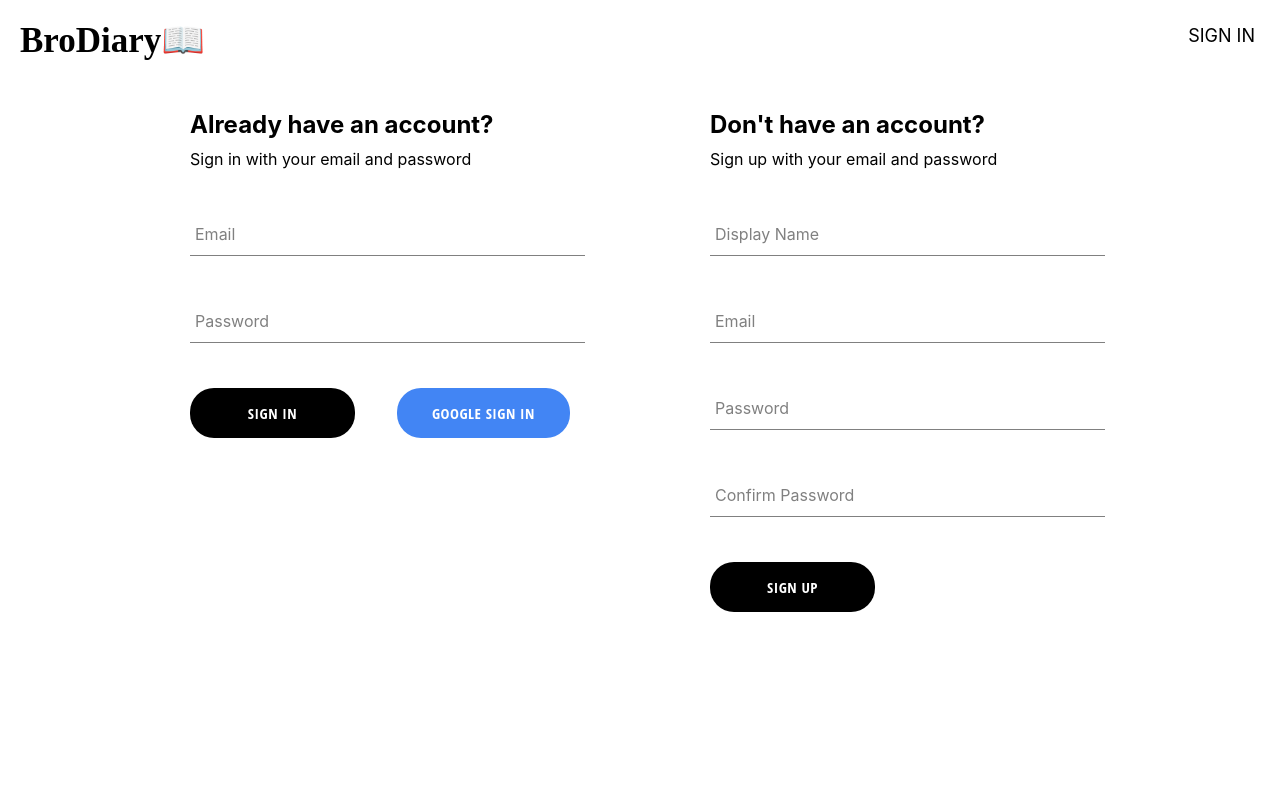
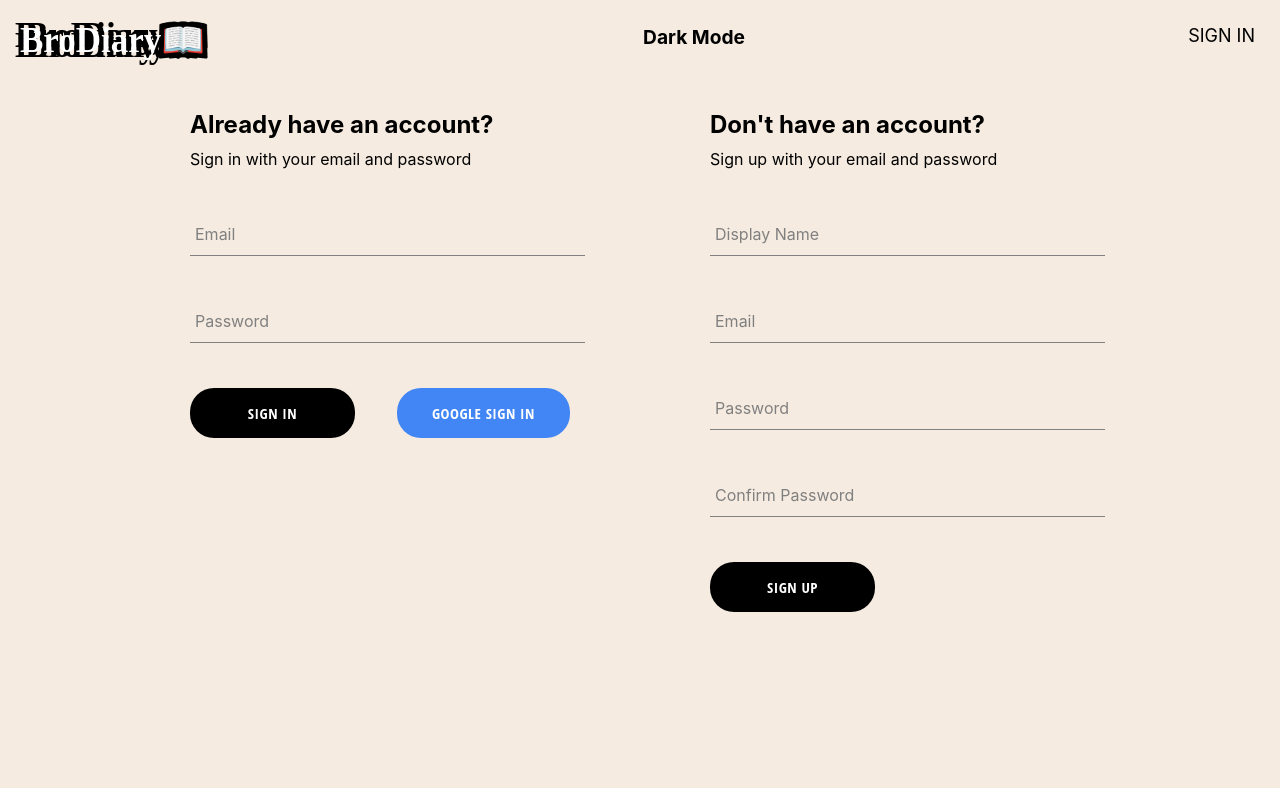
Before and after one commit to aswin2108/BroDiary, a React (Create React App) app: page /auth in a window 1280 px wide. Built offline with nearby package versions, Linux system fonts and the light colour scheme; no server answers; a web font is replaced by a local one.

Commit message:
Light theme added

```diff
--- a/src/App.css
+++ b/src/App.css
@@ -0,0 +1,9 @@
+.App {
+  transition: all 2s;
+}
+#dark {
+  background-color: blue;
+}
+#light {
+  background-color: #f5ebe0;
+}
--- a/src/App.js
+++ b/src/App.js
@@ -7,10 +7,20 @@ import DiaryPage from "./pages/diarypage/diary.component";
 import HistoryPage from "./pages/historypage/historyPage.component";
 
 import "./App.css";
+import { createContext, useState } from "react";
+
+export const ThemeContext = createContext(null);
 
 const App = () => {
+  const [theme, setTheme] = useState("light");
+
+  const toggleTheme = () => {
+    setTheme((current) => (current === "light" ? "dark" : "light"));
+  };
+
   return (
-    <div>
+    <ThemeContext.Provider value={{ theme, toggleTheme }}>
+      <div className="App" id={theme}>
         <Header />
         <Routes>
           <Route index path="/" element={<HomePage />} />
@@ -19,6 +29,7 @@ const App = () => {
           <Route path="/diary/history" element={<HistoryPage />} />
         </Routes>
       </div>
+    </ThemeContext.Provider>
   );
 };
 
--- a/src/components/button/button.styles.scss
+++ b/src/components/button/button.styles.scss
@@ -22,16 +22,24 @@
     color: black;
     border: 1px solid black;
   }
+  #light &:hover {
+    background-color: antiquewhite;
+  }
 
   &.google-sign-in {
     background-color: #4285f4;
     color: white;
 
-    &:hover {
+    #light &:hover {
       background-color: #357ae8;
       border: none;
     }
   }
+  // #light .button-container {
+  //   &:hover {
+
+  //   }
+  // }
 
   &.smallInverted {
     background-color: white;
@@ -51,6 +59,7 @@
       border: none;
     }
   }
+
   @media (min-width: 768px) {
     .button-container {
       font-size: 1.125rem;
--- a/src/components/diary-form/diary-form.styles.css
+++ b/src/components/diary-form/diary-form.styles.css
@@ -2,6 +2,7 @@
   padding-left: 10%;
   padding-top: 5%;
   width: 75%;
+  height: 89.4vh;
 }
 .diary-title {
   display: flex;
@@ -30,19 +31,31 @@
     0px 0px 0px 3.5px rgba(58, 108, 217, 0.5);
   outline: 0;
 }
-.history-button:hover {
+#light .history-button:hover {
   color: #fff;
   background-color: #1a1a1a;
   box-shadow: rgba(0, 0, 0, 0.25) 0 8px 15px;
   transform: translateY(-2px);
 }
+#light .history-button {
+  background-color: #f7dfc5;
+}
 .dateField {
   width: 150px;
   padding-bottom: 1px;
+  border-radius: 5px;
+}
+#light .dateField {
+  background-color: #f7dfc5;
 }
 .entryField {
   width: 100%;
   margin-top: 10px;
+  border-radius: 10px;
+  border: solid 2px;
+}
+#light .entryField {
+  background-color: #f7dfc5;
 }
 .image-entry {
   padding-top: 5px;
--- a/src/components/form-input/form-input.styles.scss
+++ b/src/components/form-input/form-input.styles.scss
@@ -13,7 +13,6 @@ $main-color: black;
 
   .form-input {
     background: none;
-    background-color: white;
     color: $sub-color;
     font-size: 18px;
     padding: 10px 10px 10px 5px;
--- a/src/components/header/header.component.jsx
+++ b/src/components/header/header.component.jsx
@@ -4,14 +4,20 @@ import { Link } from "react-router-dom";
 import { UserContext } from "../../contexts/user.context";
 import { signOutUser } from "../../firebase/firebase.utils";
 
+import { ThemeContext } from "../../App";
+
 import "./header.styles.css";
 
 const Header = () => {
+  const { theme, toggleTheme } = useContext(ThemeContext);
   return (
     <div className="navigation">
       <Link className="logo-link" to="/">
         BroDiary📖
       </Link>
+      <label onClick={toggleTheme} className="theme-toggle">
+        {theme === "light" ? "Dark Mode" : "Light Mode"}
+      </label>
       <ShowLinks />
     </div>
   );
--- a/src/components/header/header.styles.css
+++ b/src/components/header/header.styles.css
@@ -26,6 +26,11 @@
 .DL-cont {
   padding: 25px;
 }
+.theme-toggle {
+  padding: 25px;
+  font-size: larger;
+  font-weight: 700;
+}
 
 @media (max-width: 450px) {
   .navigation {
@@ -48,3 +53,13 @@
     padding-bottom: 1px;
   }
 }
+#dark .logo-link {
+  color: #975c8d;
+  text-shadow: -1px -1px 0 #000, 1px -1px 0 #000, -1px 1px 0 #000,
+    1px 1px 0 #000;
+}
+#light .logo-link {
+  color: white;
+  text-shadow: -5px -5px 0 #000, 5px -5px 0 #000, -5px 5px 0 #000,
+    5px 5px 0 #000;
+}
--- a/src/components/quote/quote.styles.css
+++ b/src/components/quote/quote.styles.css
@@ -1,5 +1,5 @@
 .quoteBox {
-  height: 90vh;
+  height: 100vh;
   display: flex;
   justify-content: center;
   position: relative;
@@ -14,6 +14,7 @@
 }
 .author {
   align-self: flex-end;
+  padding-bottom: 5%;
 }
 
 @media (max-width: 450px) {
--- a/src/pages/authentication/authentication.styles.css
+++ b/src/pages/authentication/authentication.styles.css
@@ -4,4 +4,5 @@
   justify-content: space-between;
   margin: 0px auto;
   padding-top: 100px;
+  height: 86vh;
 }
```
Lines whose indentation alone changed are shown as unchanged.
